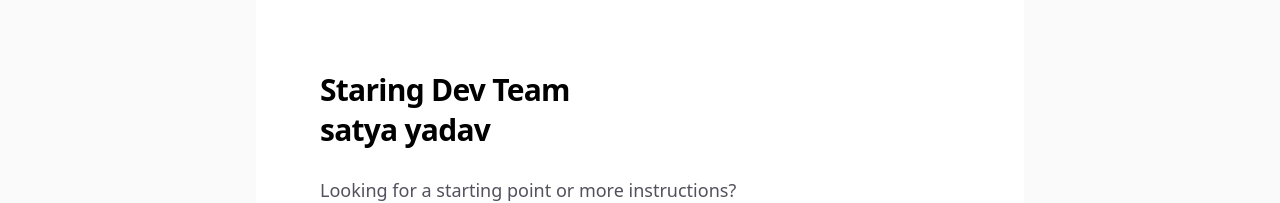
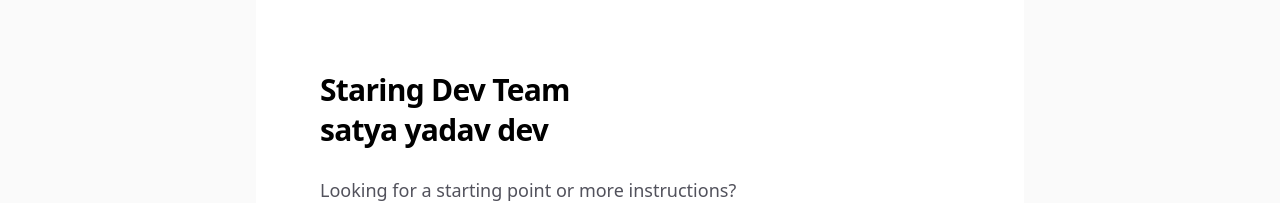
Before and after one commit to satyajeet519/metaapply-scratch, a Next.js app in the folder frontend/: page / in a window 1280 px wide. Shown: the part 136-339 px from the top of the page. Built offline with nearby package versions, Linux system fonts and the light colour scheme; no server answers.

Commit message:
Satya Changes

```diff
--- a/frontend/app/page.tsx
+++ b/frontend/app/page.tsx
@@ -7,7 +7,7 @@ export default function Home() {
 
         <div className="flex flex-col items-center gap-6 text-center sm:items-start sm:text-left">
           <h1 className="max-w-xs text-3xl font-semibold leading-10 tracking-tight text-black dark:text-zinc-50">
-            Staring Dev Team satya yadav
+            Staring Dev Team satya yadav dev
           </h1>
           <p className="max-w-md text-lg leading-8 text-zinc-600 dark:text-zinc-400">
             Looking for a starting point or more instructions? Head over to{" "}
```
